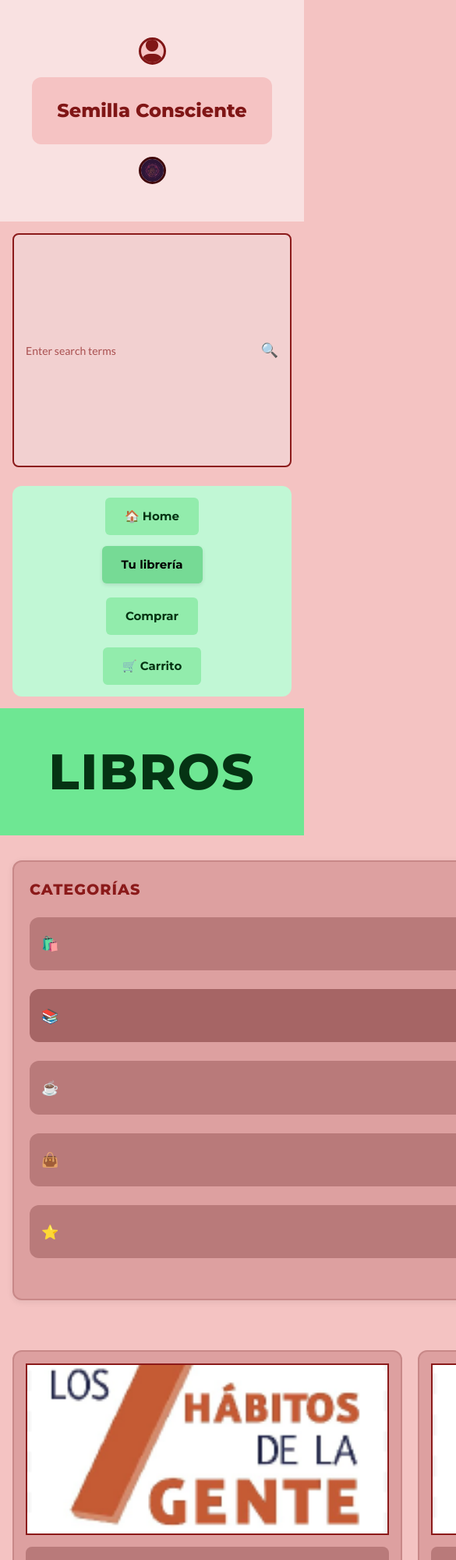
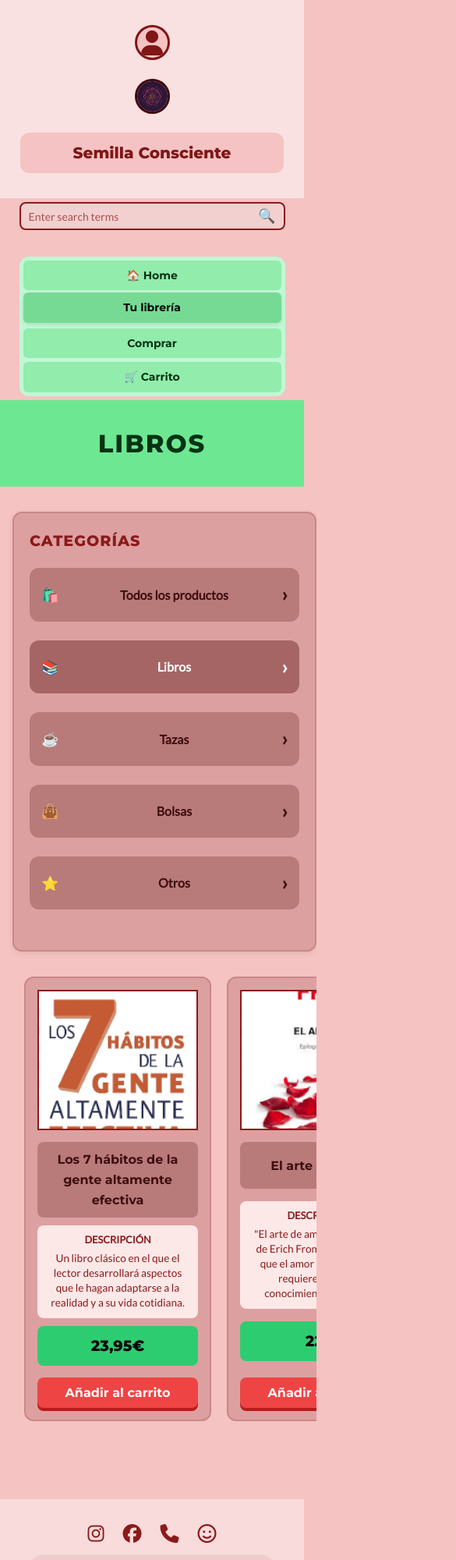
Before and after one commit to Demonlike4/mi-libreria-Andr-s-Mart-nez-Mart-nez, a plain HTML site: page biblioteca.html in a window 390 px wide. Shown: the top 2000 px of the page at 78% size, 585 px wide, since content can reach past the window. Drawn offline with Linux system fonts and the light colour scheme.

Commit message:
Responsive

```diff
--- a/style.css
+++ b/style.css
@@ -7,6 +7,10 @@
     margin: 0;
     padding: 0;
     box-sizing: border-box;
+}
+
+body {
+    width: 100%;
 }
 
 :root {
@@ -324,6 +328,7 @@
     max-width: 1200px;
     margin: 0 auto;
     padding: var(--spacing-xl) var(--spacing-sm);
+    overflow-x: hidden;
 }
 
 /* ==================== SECCIÓN PRESENTACIÓN (3 COLUMNAS) ==================== */
@@ -364,15 +369,16 @@
 }
 
 .card-logo img {
-    width: 300px;
-    height: 400px;
+    width: 100%;
+    max-width: 300px;
+    height: auto;
     object-fit: cover;
     border: 4px solid var(--primary-300);
     border-radius: 16px;
     background: linear-gradient(180deg, var(--primary-50) 50%, var(--secondary-200) 50%);
     box-shadow: var(--shadow-light);
     transition: all 0.3s ease;
-    display: block;
+    display: inline-block;
 }
 
 .card-logo img:hover {
@@ -1057,167 +1063,7 @@
     border-color: var(--primary-500);
 }
 
-/* ==================== RESPONSIVE DESIGN ==================== */
-@media (max-width: 1024px) {
-    .shop-container {
-        grid-template-columns: 20% 80%;
-    }
-
-    .products-grid {
-        grid-template-columns: repeat(3, 1fr);
-    }
-
-    .categories-sidebar {
-        top: 150px;
-    }
-
-    .presentation-section,
-    .workshops-grid {
-        grid-template-columns: 1fr;
-    }
-}
-
-@media (max-width: 768px) {
-    .header-container {
-        gap: var(--spacing-md);
-    }
-
-    .header-title {
-        font-size: var(--font-size-large);
-    }
-
-    .logo-circle {
-        width: 40px;
-        height: 40px;
-        font-size: 20px;
-    }
-
-    .nav-container {
-        flex-direction: column;
-        gap: var(--spacing-md);
-    }
-
-    .search-form {
-        max-width: 100%;
-        width: 100%;
-    }
-
-    .nav-links {
-        flex-direction: column;
-        gap: var(--spacing-md);
-        text-align: center;
-        width: 100%;
-    }
-
-    .presentation-section {
-        grid-template-columns: 1fr;
-    }
-
-    .workshops-grid {
-        grid-template-columns: 1fr;
-    }
-
-    .footer-content {
-        grid-template-columns: 1fr;
-        gap: var(--spacing-md);
-    }
-
-    .stores-content {
-        grid-template-columns: 1fr;
-    }
-
-    .stores-list {
-        grid-template-columns: 1fr;
-    }
-
-    .shop-container {
-        grid-template-columns: 1fr;
-    }
-
-    .categories-sidebar {
-        position: static;
-        margin-bottom: var(--spacing-lg);
-    }
-
-    .products-grid {
-        grid-template-columns: repeat(2, 1fr);
-        gap: var(--spacing-md);
-    }
-
-    .grid-header {
-        flex-direction: column;
-        align-items: flex-start;
-    }
-
-    .books-showcase {
-        grid-template-columns: repeat(2, 1fr);
-    }
-
-    .shop-hero h2 {
-        font-size: 32px;
-    }
-}
-
-@media (max-width: 480px) {
-    .header-container {
-        flex-direction: column;
-        gap: var(--spacing-sm);
-        padding: var(--spacing-sm);
-    }
-
-    .header-title {
-        font-size: var(--font-size-large);
-    }
-
-    .logo-circle {
-        width: 35px;
-        height: 35px;
-        font-size: 16px;
-    }
-
-    .nav-links {
-        flex-direction: column;
-        gap: var(--spacing-sm);
-    }
-
-    .search-form {
-        max-width: 100%;
-    }
-
-    .presentation-section,
-    .workshops-grid,
-    .stores-list {
-        grid-template-columns: 1fr;
-    }
-
-    .books-showcase {
-        grid-template-columns: 1fr;
-    }
-
-    .product-image {
-        height: 200px;
-    }
-
-    .workshop-overlay h3 {
-        font-size: 20px;
-    }
-
-    .workshop-overlay p {
-        font-size: 14px;
-    }
-
-    .products-grid {
-        grid-template-columns: 1fr;
-    }
-
-    .shop-hero h2 {
-        font-size: 24px;
-    }
-
-    .category-link {
-        padding: var(--spacing-sm);
-    }
-}
+
 
 .featured-grid {
     grid-template-columns: 1fr;
@@ -1399,26 +1245,15 @@
     padding-bottom: 20px;
     scrollbar-width: thin;
     scrollbar-color: #8B1A1A #FDE8E8;
-}
-
-.products-grid.horizontal-scroll::-webkit-scrollbar {
-    height: 12px;
-}
-
-.products-grid.horizontal-scroll::-webkit-scrollbar-track {
-    background: #FDE8E8;
-    border-radius: 6px;
-}
-
-.products-grid.horizontal-scroll::-webkit-scrollbar-thumb {
-    background-color: #8B1A1A;
-    border-radius: 6px;
-    border: 2px solid #FDE8E8;
+    width: 100%;
+    max-width: 100vw;
+    /* Crucial for internal scroll */
+    -webkit-overflow-scrolling: touch;
 }
 
 .products-grid.horizontal-scroll .product-card {
-    flex: 0 0 calc(25% - 15px);
-    min-width: 240px;
+    flex: 0 0 280px;
+    min-width: 280px;
 }
 
 
@@ -1532,6 +1367,29 @@
 }
 
 /* Responsive adjustments */
+@media (max-width: 1024px) {
+
+    .header-container,
+    .nav-container,
+    .main-content,
+    .stores-section,
+    .footer-content {
+        max-width: 95%;
+    }
+
+    .shop-container {
+        grid-template-columns: 30% 70%;
+    }
+
+    .products-grid {
+        grid-template-columns: repeat(3, 1fr);
+    }
+
+    .products-grid.horizontal-scroll .product-card {
+        flex: 0 0 calc(33.33% - 15px);
+    }
+}
+
 @media (max-width: 900px) {
     .stores-container-box {
         grid-template-columns: 1fr;
@@ -1540,4 +1398,211 @@
     .stores-main-image img {
         height: 250px;
     }
-}
+
+    .stores-grid-left {
+        grid-template-columns: repeat(2, 1fr);
+    }
+}
+
+@media (max-width: 768px) {
+
+    /* Header */
+    .header-container {
+        flex-direction: column;
+        text-align: center;
+        gap: var(--spacing-md);
+    }
+
+    .header-title {
+        font-size: 24px !important;
+        padding: 10px 20px;
+        width: 100%;
+    }
+
+    .header-logo-left,
+    .header-logo-right {
+        order: -1;
+    }
+
+    /* Navbar */
+    .navbar {
+        padding: 10px 0;
+        position: sticky;
+        top: 0;
+        z-index: 1000;
+        background-color: #F4C3C2;
+    }
+
+    .nav-container {
+        flex-direction: column;
+        gap: var(--spacing-md);
+        padding: 0 15px;
+    }
+
+    .search-form {
+        width: 100%;
+        max-width: 100%;
+        margin-bottom: 10px;
+        padding: 6px 12px;
+        flex: none;
+    }
+
+    .nav-links {
+        display: flex;
+        flex-wrap: nowrap;
+        overflow-x: auto;
+        justify-content: flex-start;
+        gap: 8px;
+        padding: 8px 5px;
+        width: 100%;
+        scrollbar-width: none;
+        /* Hide scrollbar for cleaner look */
+    }
+
+    .nav-links::-webkit-scrollbar {
+        display: none;
+    }
+
+    .nav-links li {
+        flex: 0 0 auto;
+    }
+
+    .nav-links a {
+        padding: 6px 12px;
+        font-size: 13px;
+        white-space: nowrap;
+    }
+
+    /* Grids */
+    .presentation-section {
+        grid-template-columns: 1fr;
+    }
+
+    .workshops-grid {
+        grid-template-columns: 1fr;
+    }
+
+    .stores-grid-left {
+        grid-template-columns: 1fr 1fr;
+    }
+
+    .shop-container {
+        grid-template-columns: 1fr;
+    }
+
+    .categories-sidebar {
+        position: static;
+        width: 100%;
+    }
+
+    .products-grid {
+        grid-template-columns: repeat(2, 1fr);
+        gap: 15px;
+    }
+
+    .products-grid.horizontal-scroll {
+        padding-left: 15px;
+        padding-right: 15px;
+        margin-left: 0;
+        margin-right: 0;
+        width: 100%;
+        max-width: 100vw;
+    }
+
+    .products-grid.horizontal-scroll .product-card {
+        flex: 0 0 240px;
+        min-width: 240px;
+    }
+
+    /* Hero */
+    .shop-hero h2 {
+        font-size: 2.5rem !important;
+    }
+
+    /* Footer */
+    .footer-content {
+        flex-direction: column;
+        text-align: center;
+        gap: 15px;
+    }
+
+    .footer-left {
+        justify-content: center;
+    }
+
+    .footer-center,
+    .footer-right {
+        width: 100%;
+        justify-content: center;
+    }
+}
+
+@media (max-width: 480px) {
+    .header-title {
+        font-size: 20px !important;
+    }
+
+    .logo-circle {
+        width: 45px;
+        height: 45px;
+        font-size: 20px;
+    }
+
+    .navbar {
+        padding: 5px;
+        width: 100%;
+    }
+
+    .nav-container {
+        padding: 0 10px;
+    }
+
+    .search-form {
+        padding: 5px 10px;
+    }
+
+    .nav-links {
+        flex-direction: column;
+        align-items: stretch;
+        padding: 5px;
+        gap: 5px;
+    }
+
+    .nav-links li {
+        width: 100%;
+    }
+
+    .nav-links a {
+        justify-content: center;
+        padding: 8px 15px;
+        font-size: 14px;
+    }
+
+    .stores-grid-left {
+        grid-template-columns: 1fr;
+    }
+
+    .products-grid {
+        grid-template-columns: 1fr;
+    }
+
+    .welcome-box h2 {
+        font-size: 18px;
+    }
+
+    .workshop-overlay h3 {
+        font-size: 20px;
+    }
+
+    .shop-hero h2 {
+        font-size: 2rem !important;
+    }
+
+    .product-image {
+        height: 180px;
+    }
+
+    .presentation-card.left .card-logo img {
+        max-width: 100%;
+    }
+}
```
